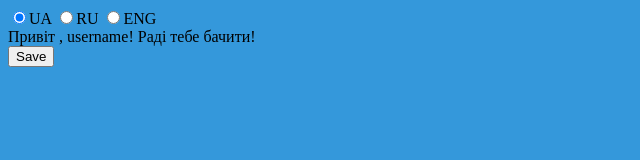
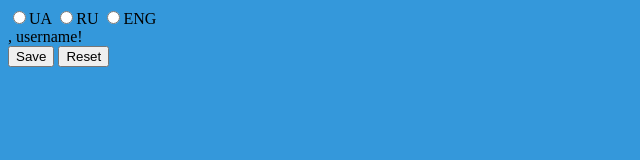
Before and after one commit to Kryhowetsky/Dom-Bom, a plain HTML site: page taskfour/four.html in a window 1280 px wide. Shown: the whole page, without its empty margins (0-640 px from the left). Drawn offline with Linux system fonts and the light colour scheme.

Commit message:
task four try reset locaslstorage

```diff
--- a/taskfour/four.html
+++ b/taskfour/four.html
@@ -27,6 +27,7 @@
     <span class="lang lang-eng">We are  glad to see you!</span>
 </div>
 <button id="save">Save</button>
+<button id="reset">Reset</button>
 <script src="four.js"></script>
 </body>
 </html>
--- a/taskfour/four.js
+++ b/taskfour/four.js
@@ -7,7 +7,7 @@ var getCurrentLanguage = function () {
     var currentLanguage = localStorage.getItem('language');
     var defaultLanguage = 'ua';
 
-    if (currentLanguage == null)
+    if (currentLanguage == null  && currentLanguage == "undefined")
         currentLanguage = defaultLanguage;
 
     return currentLanguage;
@@ -29,7 +29,7 @@ function setLanguage() {
 }
 
 
-// $<prefix> == DOMElement
+
 var $save = document.querySelector('html body button#save')
 setLanguage();
 
@@ -47,3 +47,11 @@ function getSettedLanguage() {
     if (isUa)
         return 'ua';
 }
+
+var rest = document.getElementById('reset');
+
+function DoReset() {
+    localStorage.clear();
+}
+
+rest.addEventListener('click', DoReset)
```
